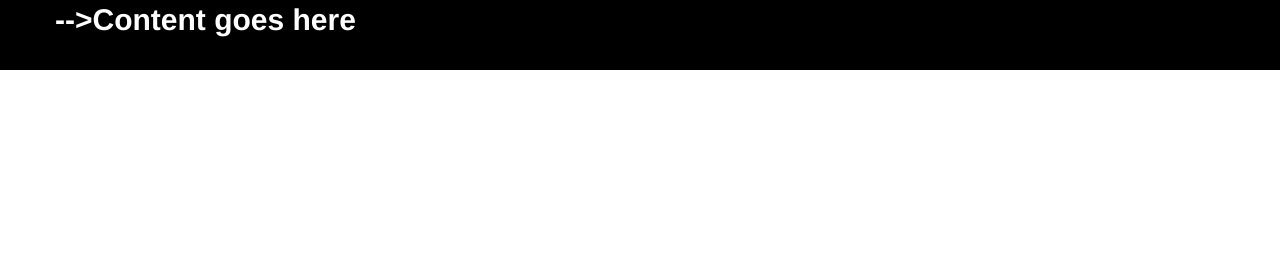
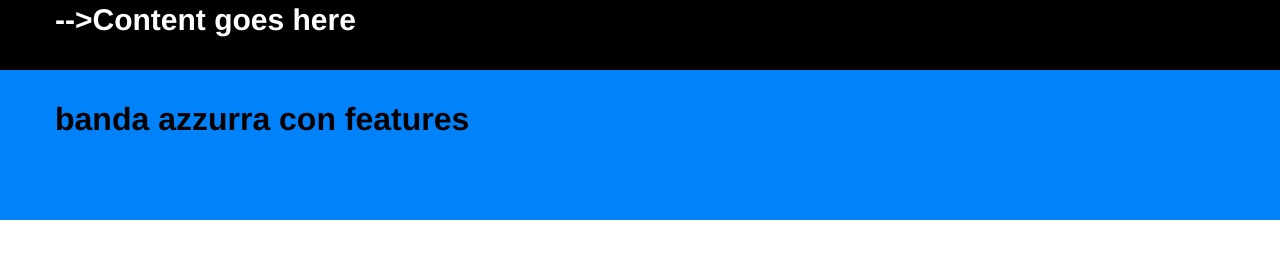
Before and after one commit to elepot87/vue-dc-comics, a Vue app: page / in a window 1280 px wide. Shown: the part 354-612 px from the top of the page. Built offline with nearby package versions, Linux system fonts and the light colour scheme.

Commit message:
add block for features

```diff
--- a/src/App.vue
+++ b/src/App.vue
@@ -2,18 +2,21 @@
   <div id="app">
     <Header />
     <Products />
+    <Features />
   </div>
 </template>
 
 <script>
 import Header from "@/components/Header.vue";
 import Products from "@/components/Products.vue";
+import Features from "@/components/Features.vue";
 
 export default {
   name: "App",
   components: {
     Header,
     Products,
+    Features,
   },
 };
 </script>
--- /dev/null
+++ b/src/components/Features.vue
@@ -0,0 +1,20 @@
+<template>
+  <div class="features">
+    <div class="container">
+      <h1>banda azzurra con features</h1>
+    </div>
+  </div>
+</template>
+
+<script>
+export default {
+  name: "Features",
+};
+</script>
+
+<style scoped lang="scss">
+.features {
+  background: #0282f9;
+  height: 150px;
+}
+</style>
```
